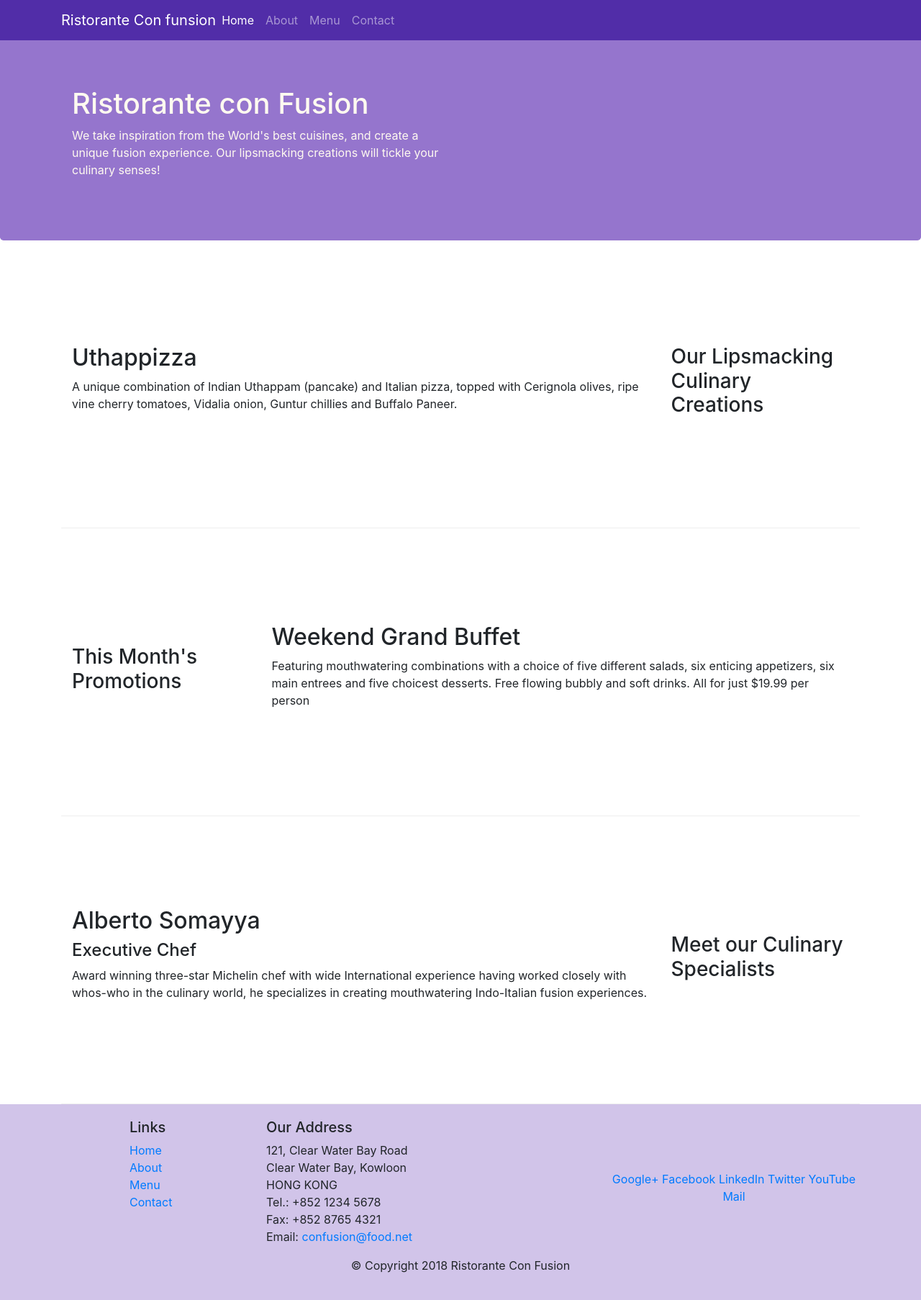
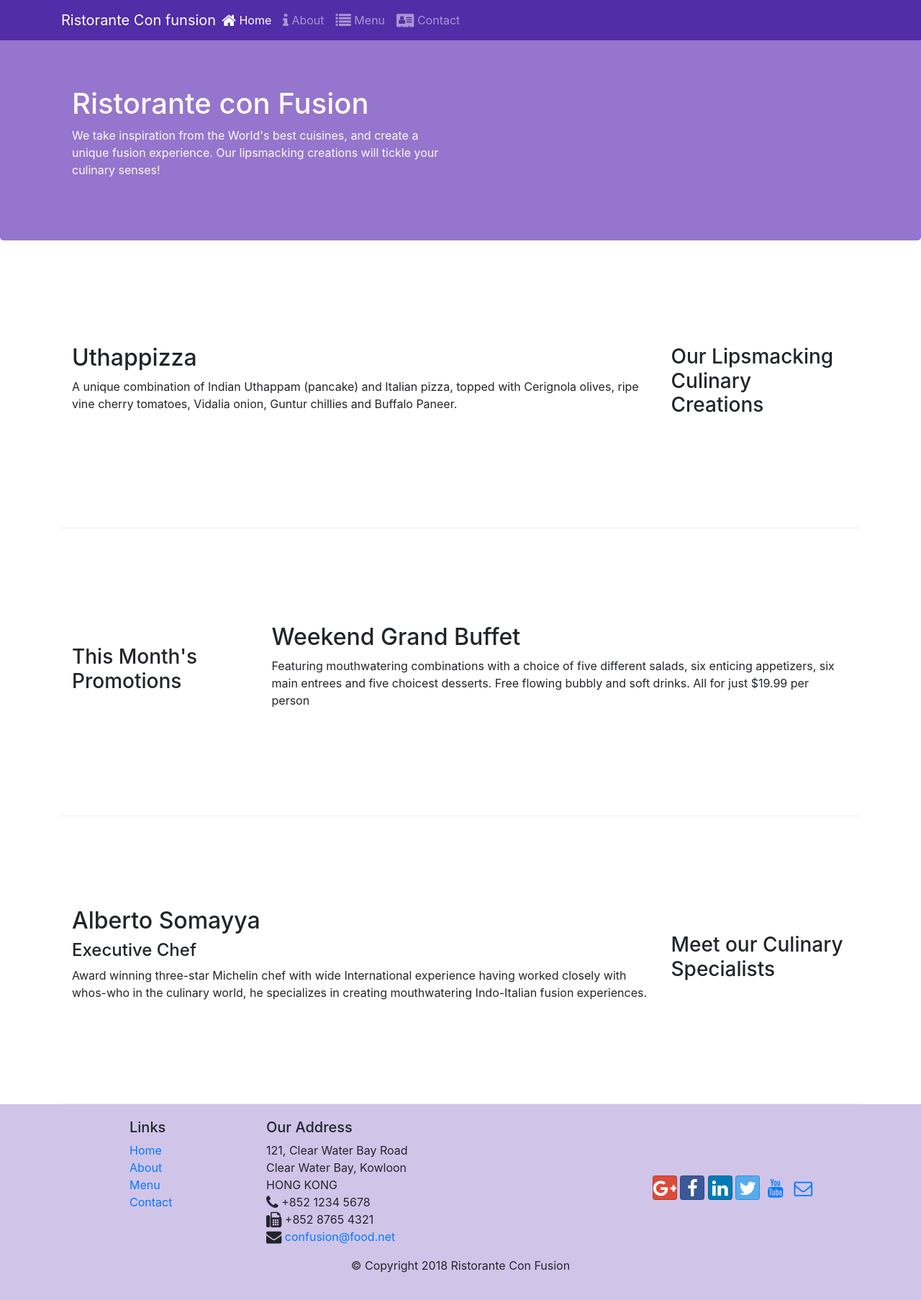
Before and after one commit to gariciodaro/coursera-full-stack-web-development-with-react, a website: page Bootstrap4/conFusion/index.html in a window 1280 px wide. Shown: the whole page at 72% size. Drawn offline with nearby package versions, Linux system fonts and the light colour scheme.

Commit message:
font awesome and social btns

```diff
--- a/Bootstrap4/conFusion/index.html
+++ b/Bootstrap4/conFusion/index.html
@@ -9,7 +9,15 @@
 
     <!-- Bootstrap CSS -->
     <link rel="stylesheet" href="node_modules/bootstrap/dist/css/bootstrap.min.css">
+
+    <!-- custom CSS -->
     <link rel="stylesheet" href="css/styles.css">
+
+    <!-- font awesome-->
+    <link rel="stylesheet" href="node_modules/font-awesome/css/font-awesome.min.css">
+    <!-- bootstrap social-->
+    <link rel="stylesheet" href="node_modules/bootstrap-social/bootstrap-social.css">
+
     <title>Ristorante Con Fusion</title>
 </head>
 
@@ -24,10 +32,30 @@
             <div class="collapse navbar-collapse" id="Navbar">
                     <!-- mr-auto push left as much as needed. -->
                     <ul class="navbar-nav mr-auto">
-                        <li class="nav-item active"><a class="nav-link" href="#">Home</a></li>
-                        <li class="nav-item"><a class="nav-link" href="./aboutus.html">About</a></li>
-                        <li class="nav-item"><a class="nav-link" href="#">Menu</a></li>
-                        <li class="nav-item"><a class="nav-link" href="#">Contact</a></li>
+                        <li class="nav-item active">
+                            <a class="nav-link" href="#">
+                                <span class="fa fa-home fa-lg"></span>
+                                 Home
+                            </a>
+                        </li>
+                        <li class="nav-item">
+                            <a class="nav-link" href="./aboutus.html">
+                                <span class="fa fa-info fa-lg"></span>
+                                 About
+                            </a>
+                        </li>
+                        <li class="nav-item">
+                            <a class="nav-link" href="#">
+                                <span class="fa fa-list fa-lg"></span>
+                                 Menu
+                            </a>
+                        </li>
+                        <li class="nav-item">
+                            <a class="nav-link" href="#">
+                                <span class="fa fa-address-card fa-lg"></span>
+                                 Contact
+                            </a>
+                        </li>
                     </ul>
             </div>
         </div>
@@ -106,22 +134,22 @@
                 <div class="col-7 col-sm-5">
                     <h5>Our Address</h5>
                     <address>
-		              121, Clear Water Bay Road<br>
-		              Clear Water Bay, Kowloon<br>
-		              HONG KONG<br>
-		              Tel.: +852 1234 5678<br>
-		              Fax: +852 8765 4321<br>
-		              Email: <a href="mailto:confusion@food.net">confusion@food.net</a>
-		           </address>
+                        121, Clear Water Bay Road<br>
+                        Clear Water Bay, Kowloon<br>
+                        HONG KONG<br>
+                        <i class="fa fa-phone fa-lg"></i> +852 1234 5678<br>
+                        <i class="fa fa-fax fa-lg"></i>  +852 8765 4321<br>
+                        <i class="fa fa-envelope fa-lg"></i> <a href="mailto:confusion@food.net">confusion@food.net</a>
+                     </address>
                 </div>
                 <div class="col-12 col-sm-4 align-self-center">
                     <div class="text-center">
-                        <a href="http://google.com/+">Google+</a>
-                        <a href="http://www.facebook.com/profile.php?id=">Facebook</a>
-                        <a href="http://www.linkedin.com/in/">LinkedIn</a>
-                        <a href="http://twitter.com/">Twitter</a>
-                        <a href="http://youtube.com/">YouTube</a>
-                        <a href="mailto:">Mail</a>
+                        <a class="btn btn-social-icon btn-google" href="http://google.com/+"><i class="fa fa-google-plus fa-lg"></i></a>
+                        <a class="btn btn-social-icon btn-facebook" href="http://www.facebook.com/profile.php?id="><i class="fa fa-facebook fa-lg"></i></a>
+                        <a class="btn btn-social-icon btn-linkedin" href="http://www.linkedin.com/in/"><i class="fa fa-linkedin fa-lg"></i></a>
+                        <a class="btn btn-social-icon btn-twitter" href="http://twitter.com/"><i class="fa fa-twitter fa-lg"></i></a>
+                        <a class="btn btn-social-icon btn-youtube" href="http://youtube.com/"><i class="fa fa-youtube fa-lg"></i></a>
+                        <a class="btn btn-social-icon"  href="mailto:"><i class="fa fa-envelope-o fa-lg"></i></a>
                     </div>
                 </div>
            </div>
--- a/Bootstrap4/conFusion/package.json
+++ b/Bootstrap4/conFusion/package.json
@@ -15,6 +15,8 @@
   },
   "dependencies": {
     "bootstrap": "^4.0.0",
+    "bootstrap-social": "^5.1.1",
+    "font-awesome": "^4.7.0",
     "jquery": "^3.3.1",
     "popper.js": "^1.12.9"
   }
```
Also changed, not shown: Bootstrap4/conFusion/aboutus.html (+57 -17 lines), 1 other file.
